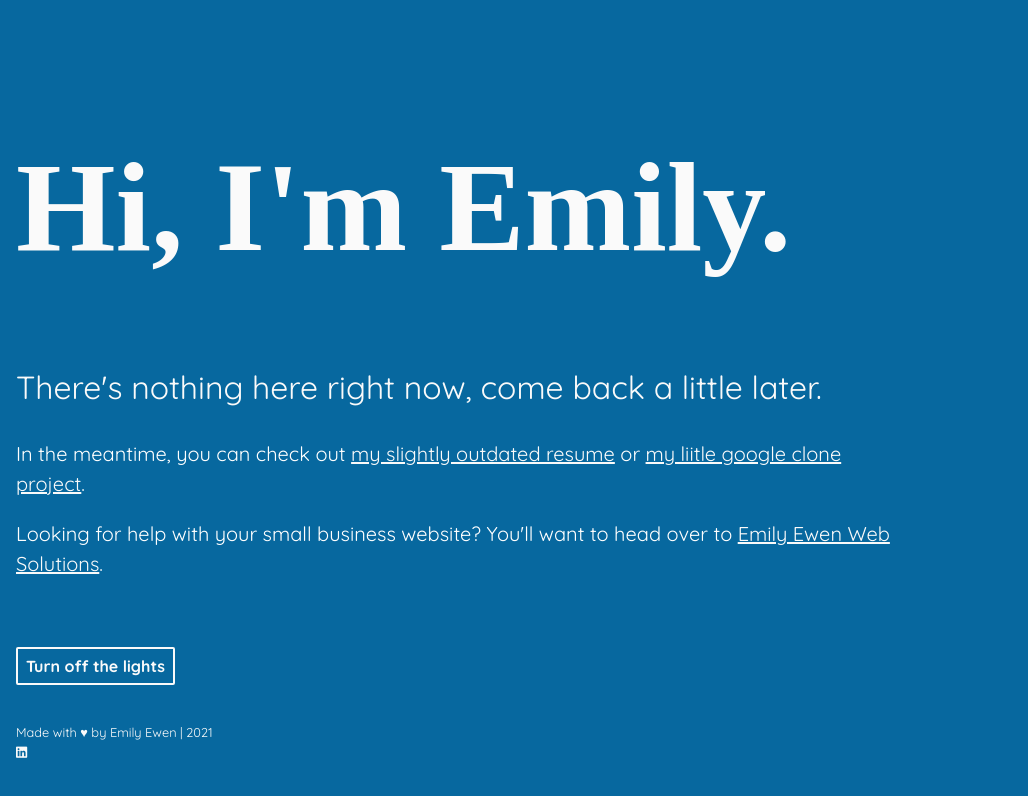
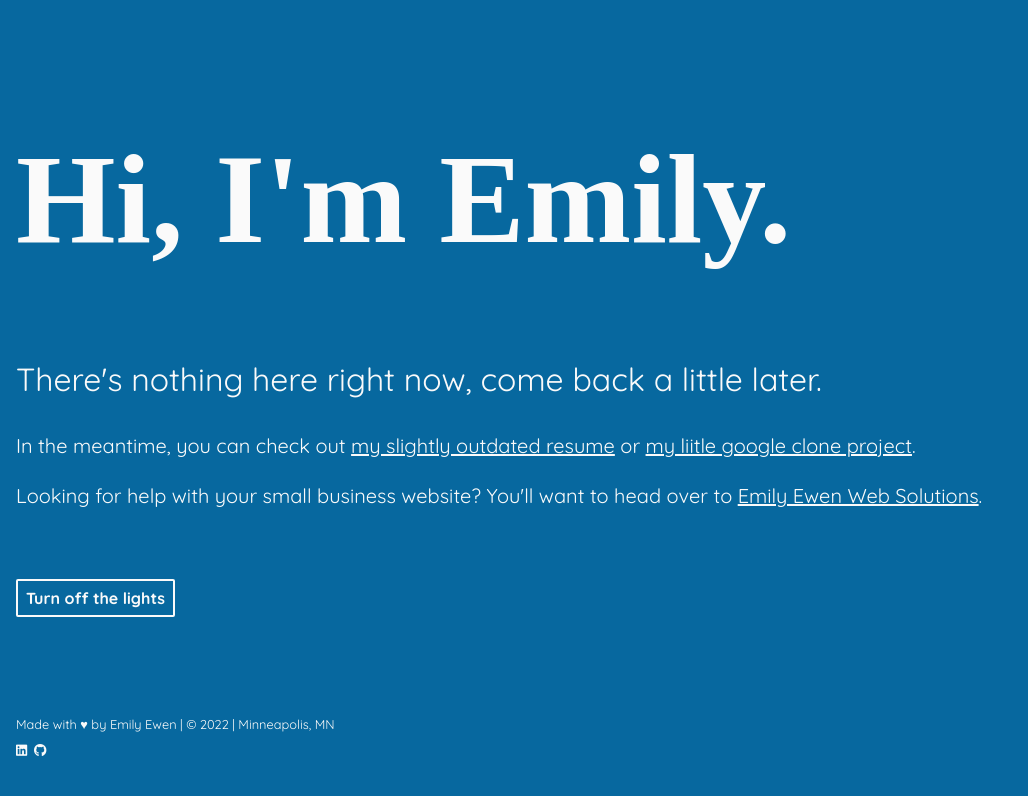
Before and after one commit to teroknora/teroknora.github.io, a website: page index.html in a window 1280 px wide. Shown: the whole page, without its empty margins (0-1028 px from the left). Drawn offline with Linux system fonts and the light colour scheme; a web font is replaced by a local one.

Commit message:
updated links and styling tweaks

```diff
--- a/index.html
+++ b/index.html
@@ -3,8 +3,9 @@
     <head>
         <meta charset="utf-8">
         <meta name="viewport" content="width=device-width, initial-scale=1.0">
+        <meta name=”description” content=”Hey, I&#39;m Emily!”/>
         <link rel="canonical" href="https://emilyewen.com/"/>
-        <title>Emily Ewen</title>
+        <title>Hi, I'm Emily Ewen</title>
 
         <link rel="preconnect" href="https://fonts.googleapis.com">
         <link rel="preconnect" href="https://fonts.gstatic.com" crossorigin>
@@ -47,20 +48,23 @@
             <div class="placeholder-marquee">
                 <h1 class="title">Hi, I'm Emily.</h1>
                 <p class="subtitle">There's nothing here right now, come back a little later.</p>
-                <p class="no-animation">In the meantime, you can check out <a href="https://emilyewen.com/resume"> my slightly outdated resume</a> or <a href="https://emilyewen.com/cs50w-pset0">my liitle google clone project</a>.</p>
-                <p class="no-animation">Looking for help with your small business website? You'll want to head over to <a target="_blank" href="https://solutions.emilyewen.com">Emily Ewen Web Solutions</a>.</p>
+                <p class="no-animation">In the meantime, you can check out <a a target="_blank" href="https://emilyewen.com/resume"> my slightly outdated resume</a> or <a a target="_blank" href="https://emilyewen.com/cs50w-pset0">my liitle google clone project</a>.</p>
+                <p class="no-animation">Looking for help with your small business website? You'll want to head over to <a target="_blank" href="https://emilyewenwebsolutions.com">Emily Ewen Web Solutions</a>.</p>
             </div>
             <div class="lightswitch">
                 <button class="on-off" type="button">Turn off the lights</button>
             </div>
-            <small class="social-icons">Made with &#9829; by Emily Ewen | 2021<br/><a target="_blank" rel="noopener" href="https://www.linkedin.com/in/emilyewen/">
-                <i class="fab fa-linkedin" aria-label="Visit my linked in profile"></i>
-            </small></a>
         </main>
-        <!--for EU users TODO
-        <div class="cookie-banner" style="display: none;">
-            <a href="#">I'm ok with cookies</a>
-            <a href="javascript:gaOptout()">Click here to opt-out of Google Analytics</a>
-        </div> -->
+            <footer>
+                <small>Made with &#9829; by Emily Ewen | &#169 2022 | Minneapolis, MN
+                    <div class="social-icons">
+                        <a target="_blank" rel="noopener" href="https://www.linkedin.com/in/emilyewen/">
+                            <i class="fab fa-linkedin" aria-label="Visit my linked in profile"></i></a>
+                        <a target="_blank" rel="noopener" href="https://github.com/teroknora">
+                            <i class="fab fa-github" aria-label="Visit my github profile"></i>
+                        </a>
+                    </div>
+                </small>
+            </footer>
     </body>
 </html>
--- a/styles/styles.css
+++ b/styles/styles.css
@@ -10,6 +10,10 @@
   }
 
 body {
+    display: flex;
+    flex-direction: column;
+    margin: 0 1em;
+    height: 95vh;
     background-color: var(--main-color, #07689f);
     color: var(--light-color, white);
     font-family: 'Quicksand', sans-serif;
@@ -38,17 +42,19 @@ p, small {
 main {
     display: flex;
     flex-direction: column;
-    justify-content: space-between;
-    margin: 0 1em;
-    height: 80vh;
+}
+
+footer {
+  margin-top: auto;
+  padding-top: 1em;
 }
 
 .placeholder-marquee {
-  margin-top: 3em;
+  margin-top: 2em;
 }
 
 .placeholder-marquee p {
-  max-width: 70vw;
+  max-width: 90vw;
 }
 
 .lightswitch {
@@ -79,8 +85,12 @@ button:hover {
     font-size: 2em;
     line-height: 1.25;
 }
-.social-icons {
-  margin-top: 3em;
+ .social-icons {
+  margin-top: .5em;
+}
+
+.social-icons a {
+  margin-right: .25em;
 }
 
 /*============== dark style ================= */
@@ -93,22 +103,13 @@ button:hover {
 .dark .title {
   background: linear-gradient(90deg, rgba(255,124,124,1) 0%, rgba(255,171,139,1) 10%, rgba(255,208,156,1) 20%, rgba(255,249,134,1) 33%, rgba(232,255,114,1) 43%, rgba(140,255,137,1) 54%, rgba(48,253,239,1) 64%, rgba(58,221,253,1) 76%, rgba(63,161,253,1) 86%, rgba(69,83,252,1) 98%);
   -webkit-background-clip: text;
+  background-clip: text;
   -webkit-text-fill-color: transparent;
-
 }
-
-.no-animation {
-  text-shadow: none;
-  animation: none !important;
-  color: #fff;
-}
-
-
 
 /*============== media queries ================= */
 
-@media only screen and (min-width: 768px) {
-
+@media only screen and (min-width: 767px) {
 
     .title {
         font-size: 8em;
@@ -116,6 +117,10 @@ button:hover {
 
     .subtitle {
         font-size: 2em;
+    }
+
+    .placeholder-marquee {
+      margin-top: 2.5em;
     }
 
     p {
@@ -129,39 +134,3 @@ button:hover {
     animation: none;
   }
 }
-
-
-/*============== keyframes ================= */
-/* TODO: smooth out
-@keyframes flicker {
-
-  100% {
-    text-shadow:
-    0 0 2px #fff,
-    0 0 8px #fff,
-    0 0 10px var(--main-color),
-    0 0 36px var(--main-color),
-    0 0 60px var(--main-color),
-    0 0 65px var(--main-color),
-    0 0 70px var(--main-color),
-    0 0 100px var(--main-color);
-  }
-
-  0% {
-
-    text-shadow:
-    0 0 2px rgba(235, 231, 231, 0.7),
-    0 0 3px rgba(235, 231, 231, 0.7),
-    0 0 3px var(--main-color),
-    0 0 21px var(--main-color),
-    0 0 28px var(--main-color),
-    0 0 35px var(--main-color),
-    0 0 40px var(--main-color),
-    0 0 50px var(--main-color);
-
-    color: rgba(0, 0, 0, .1)
-  }
-
-
-}
-*/
```
Also changed, not shown: styles/styles.min.css.
